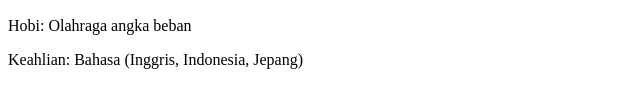
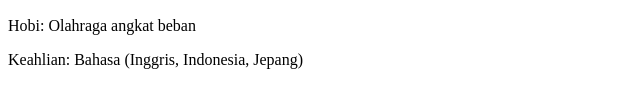
Before and after one commit to bryanwilsonangelo/Manpro_SuperTeam, a plain HTML site: page bryan.html in a window 1280 px wide. Shown: the part 504-612 px from the top of the page, 0-640 px from the left. Drawn offline with Linux system fonts and the light colour scheme.

Commit message:
melengkapi bryan siklus 2

```diff
--- a/bryan.html
+++ b/bryan.html
@@ -9,7 +9,7 @@
     <p>Nama: Bryan Wilson Angelo</p>
     <p>Foto Diri</p>
     <img src="kucing.jpg" alt="Foto Diri">
-    <p>Hobi: Olahraga angka beban</p>
+    <p>Hobi: Olahraga angkat beban</p>
     <p>Keahlian: Bahasa (Inggris, Indonesia, Jepang)</p>
 </body>
 </html>
```
